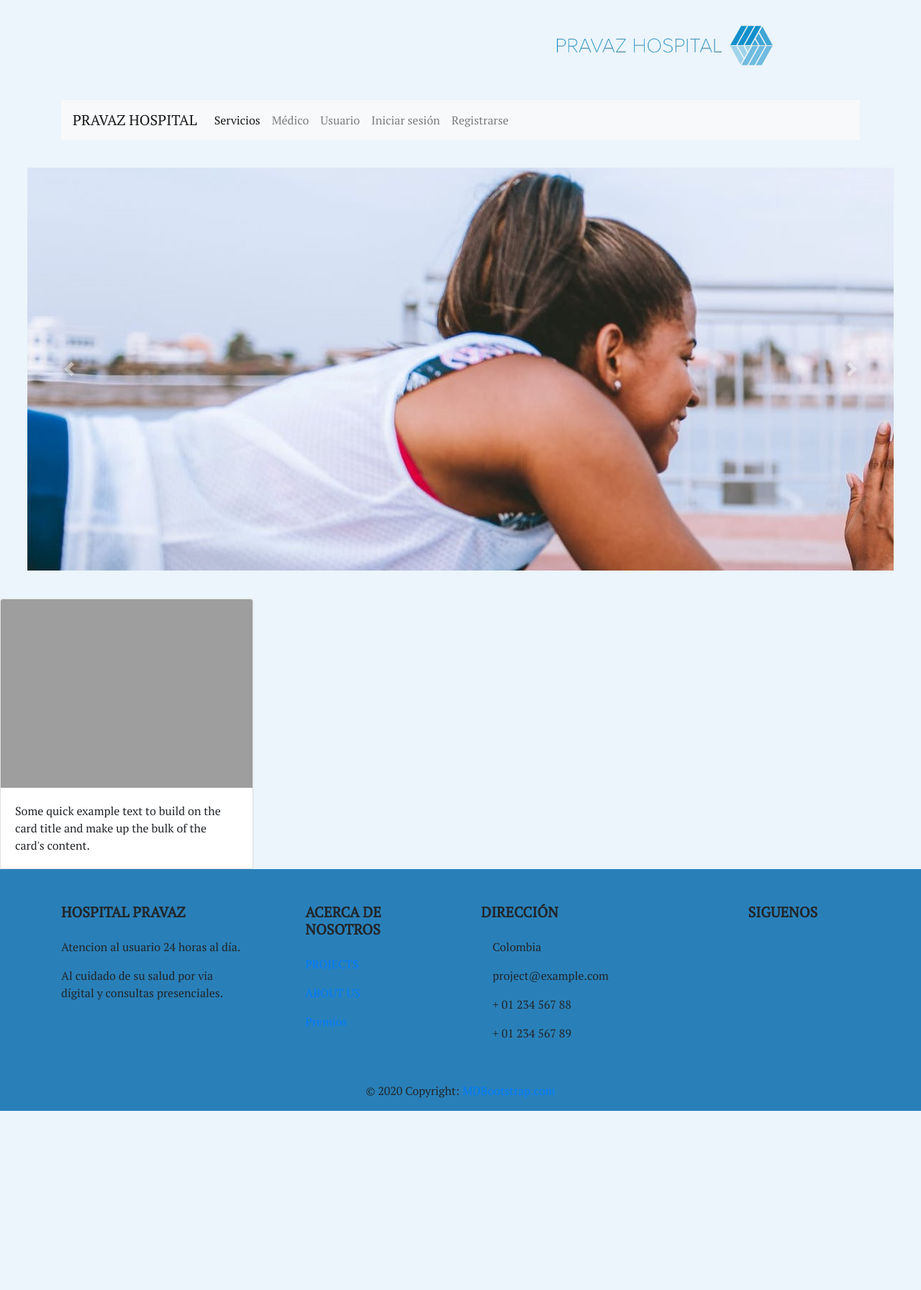
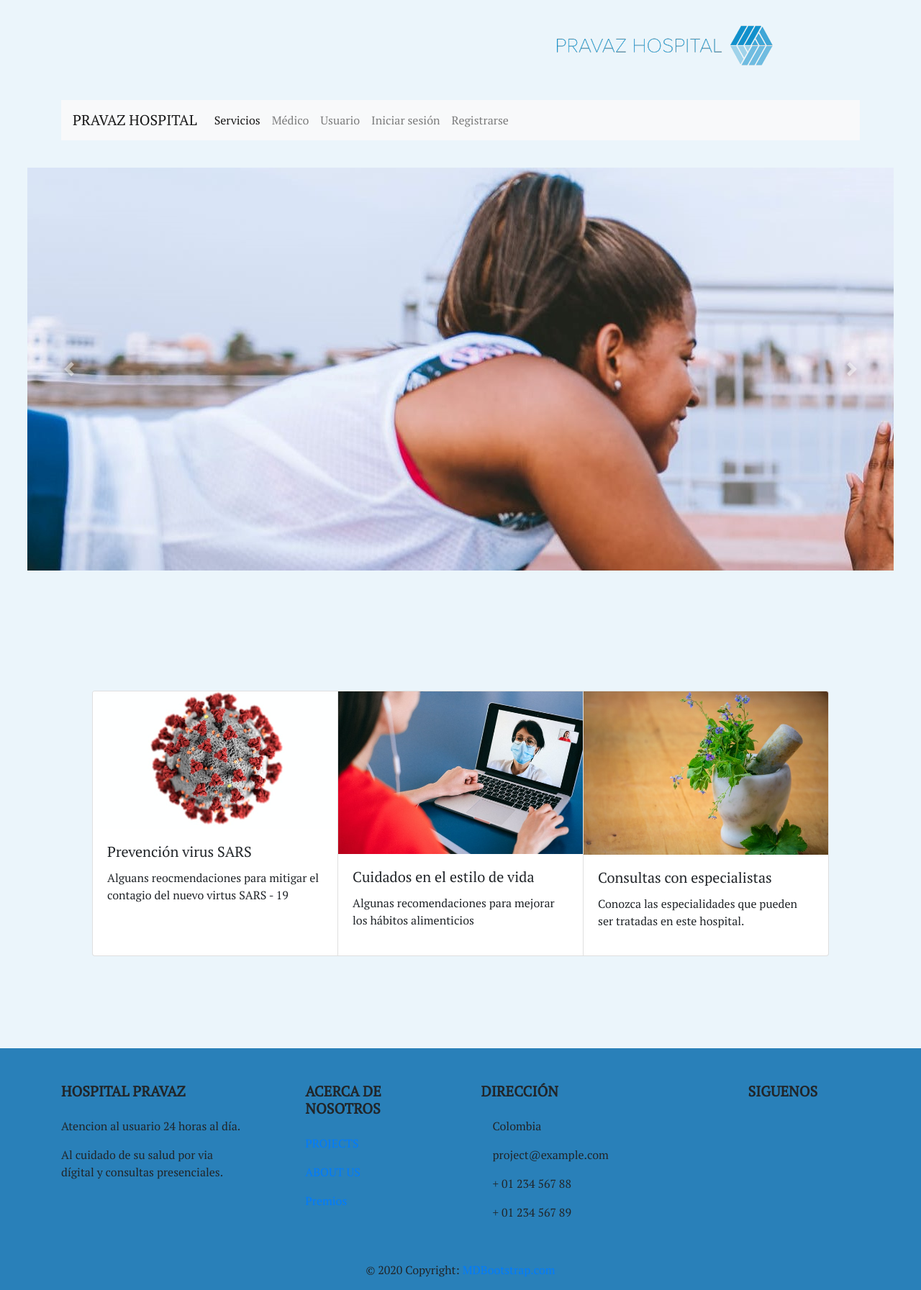
Before and after one commit to SenaSoftpy/Plataforma_Medica, a Django app: page / in a window 1280 px wide. Shown: the whole page at 72% size. Before the commit the page ends 1544 px from the top, so only its background shows below. Run offline with Django 3.2, Linux system fonts and the light colour scheme; grey boxes are pictures that could not be loaded.

Commit message:
layout cards

```diff
--- a/principal/static/css/styles.css
+++ b/principal/static/css/styles.css
@@ -14,3 +14,7 @@ body{
   .footer{
       background-color: black;
   }
+
+  .cards{
+    padding: 10%! important;
+  }
--- a/principal/templates/index.html
+++ b/principal/templates/index.html
@@ -37,13 +37,32 @@
 
     <div class="cards">
 
-    <div class="card" style="width: 22rem;">
-        <img src="..." class="card-img-top" alt="...">
-        <div class="card-body">
-            <p class="card-text">Some quick example text to build on the card title and make up the bulk of the card's content.</p>
-        </div>
+        <div class="card-group">
+  <div class="card">
+    <img src="{% static 'images/cards1.jpg' %}" class="card-img-top" alt="...">
+    <div class="card-body">
+      <h5 class="card-title">Prevención virus SARS</h5>
+      <p class="card-text">Alguans reocmendaciones para mitigar el contagio del nuevo virtus SARS - 19</p>
+      <p class="card-text"><small class="text-muted"></small></p>
     </div>
-
+  </div>
+  <div class="card">
+    <img src="{% static 'images/imagencard2.jpg' %}" class="card-img-top" alt="...">
+    <div class="card-body">
+      <h5 class="card-title">Cuidados en el estilo de vida</h5>
+      <p class="card-text">Algunas recomendaciones para mejorar los hábitos alimenticios</p>
+      <p class="card-text"><small class="text-muted"></small></p>
+    </div>
+  </div>
+  <div class="card">
+    <img src="{% static 'images/imagencard3.jpg' %}" class="card-img-top" alt="...">
+    <div class="card-body">
+      <h5 class="card-title">Consultas con especialistas</h5>
+      <p class="card-text">Conozca las especialidades que pueden ser tratadas en este hospital.</p>
+      <p class="card-text"><small class="text-muted"></small></p>
+    </div>
+  </div>
+</div>
     </div>
 
 {%endblock%}
```
Also changed, not shown: principal/static/images/cards1.jpg (added), principal/static/images/imagencard2.jpg (added), principal/static/images/imagencard3.jpg (added).
